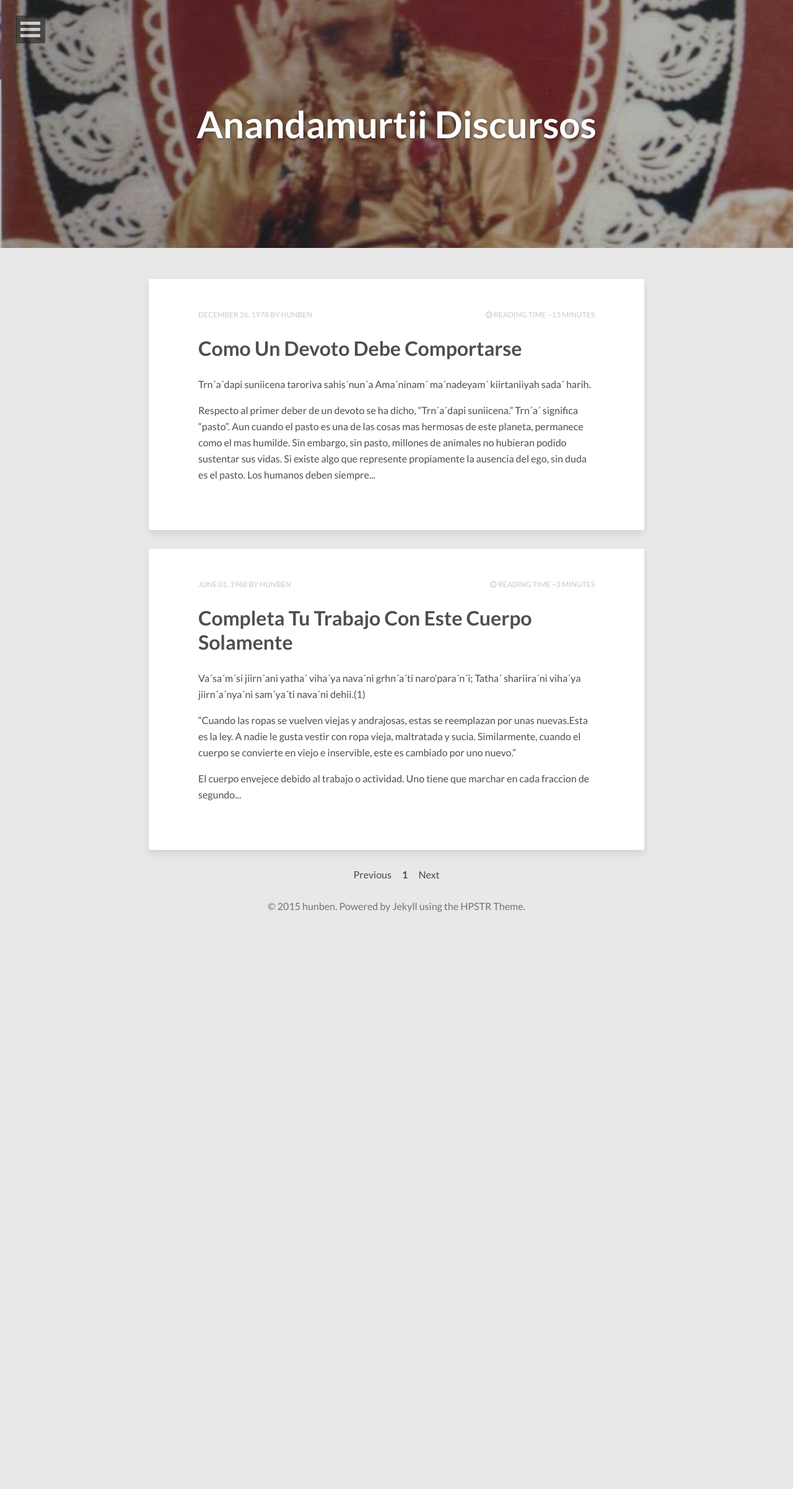
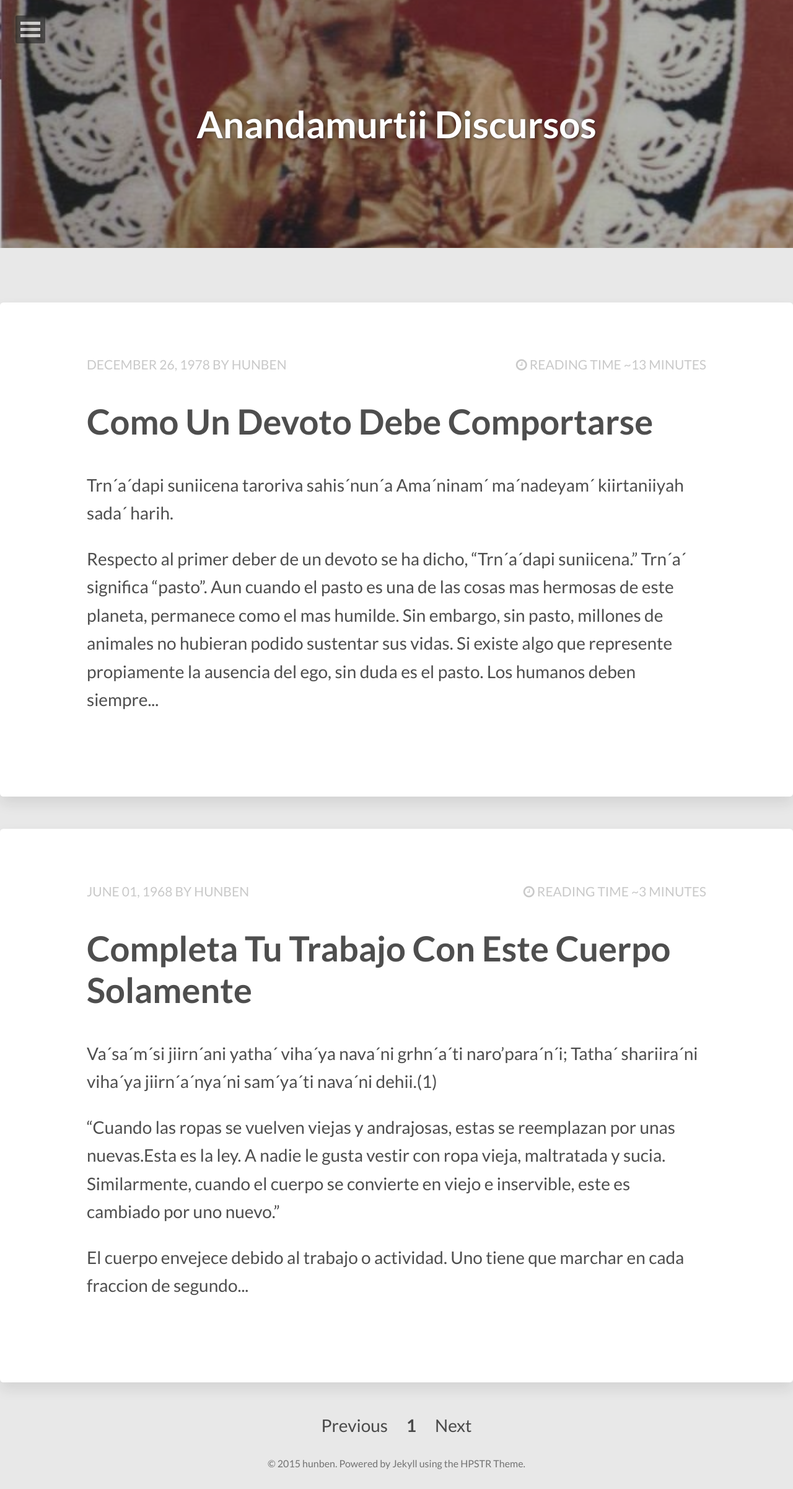
Before and after one commit to anandamurtiidiscursos/anandamurtiidiscursos.github.io, a Jekyll site: the page built from index.html, in a window 1280 px wide. Shown: the whole page at 62% size. Built offline with Jekyll 4.4.1, drawn with Linux system fonts in a browser that asks for light colours; nearby versions of some CDN libraries; the list of posts is cut into pages by our own code; before the commit the page ends 1503 px from its top, so only the background shows below that.

Commit message:
Updated _page.scss

```diff
--- a/_sass/_page.scss
+++ b/_sass/_page.scss
@@ -350,6 +350,7 @@ header .entry-meta {
 // --------------------------------------------------
 #post-index {
 	#main {
+        zoom: 175%;
 		margin: 40px 2px 20px 2px;
 		@media #{$medium} {
 			margin-left: 20px;
```
